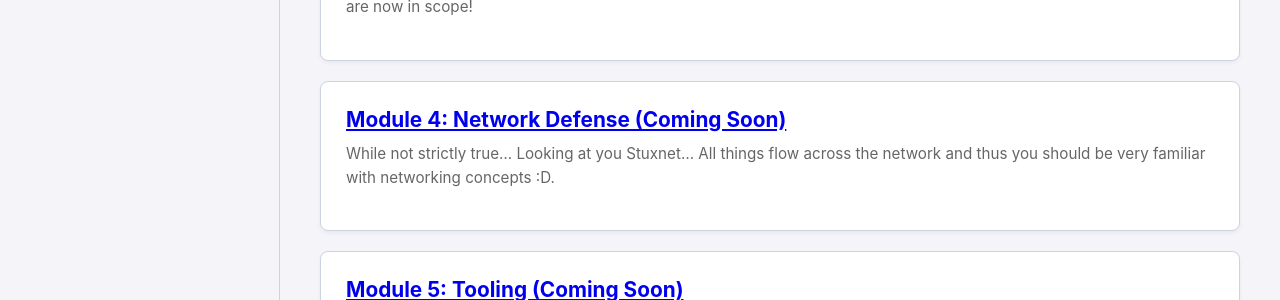
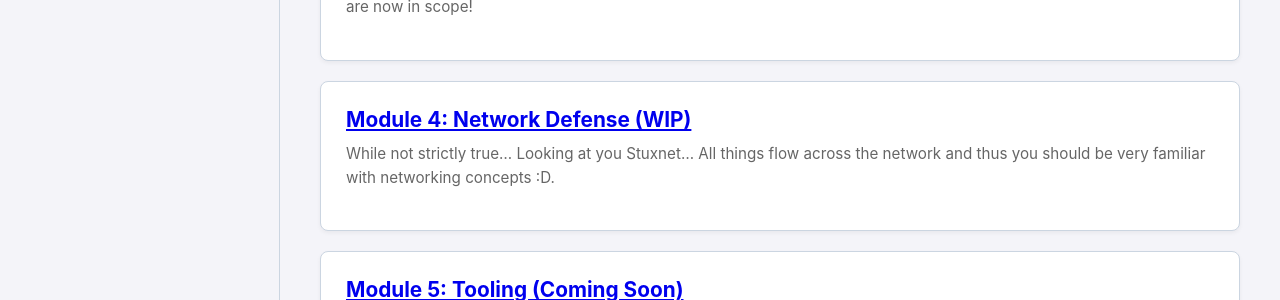
Before and after one commit to stevenwithaphd/swaltonprof.github.io, a Jekyll site: the page built from soc-fundamentals/index.md, in a window 1280 px wide. Shown: the part 517-817 px from the top of the page. Built offline with Jekyll 4.4.1, drawn with Linux system fonts in a browser that asks for light colours; comment, search, counter and statistics services are not loaded.

Commit message:
Updated Module 4

```diff
--- a/soc-fundamentals/index.md
+++ b/soc-fundamentals/index.md
@@ -32,7 +32,7 @@ Cellphones, Tablets, MDM and BYOD. It isn't enough to just protect what you thin
 
 <div class="card" markdown="1">
 
-### [Module 4: Network Defense (Coming Soon)](/soc-fundamentals/Module4.html)
+### [Module 4: Network Defense (WIP)](/soc-fundamentals/Module4.html)
 
 While not strictly true... Looking at you Stuxnet... All things flow across the network and thus you should be very familiar with networking concepts :D.
 
```
